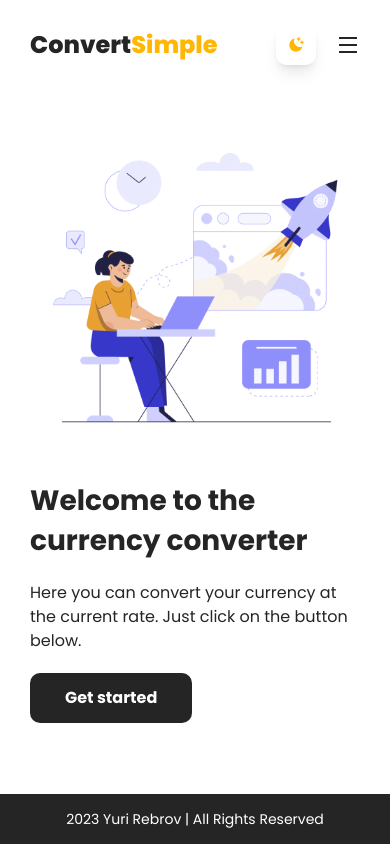
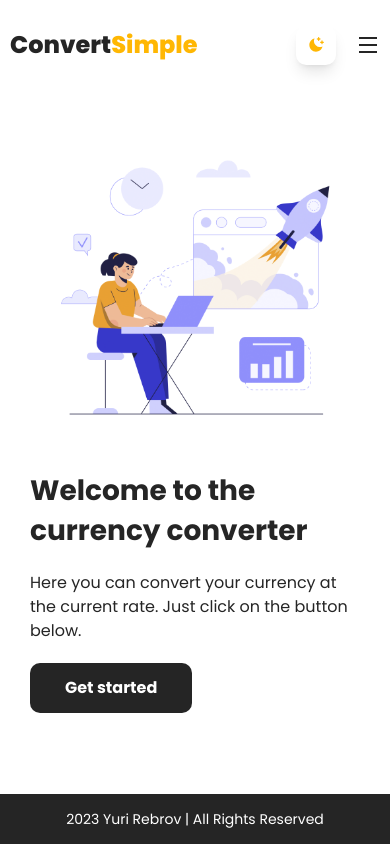
Before and after one commit to RebrovYura/currency-converter-app, a React (Vite) app: page / in a window 390 px wide. Built offline with nearby package versions, Linux system fonts and the light colour scheme.

Commit message:
fixed bugs

```diff
--- a/src/components/Button.jsx
+++ b/src/components/Button.jsx
@@ -3,7 +3,7 @@ import React from 'react'
 const Button = () => {
   return (
     <form action='/converter'>
-        <button className='bg-secondary text-primary font-poppins font-bold text-[16px] md:text-[20px] px-[35px] py-[13px] md:px-[40px] md:py-[15px] rounded-[10px] my-[20px]'>Get started</button>
+        <button className='bg-secondary text-primary font-poppins font-bold text-[16px] md:text-[20px] px-[35px] py-[13px] md:px-[40px] md:py-[15px] rounded-[10px] my-[20px] hover:opacity-80 transition-opacity'>Get started</button>
     </form>
   )
 }
--- a/src/components/Hero.jsx
+++ b/src/components/Hero.jsx
@@ -19,7 +19,7 @@ const Hero = () => {
                     <Button />
                 </div>
             </div>
-            <div className='min-w-[350px]'>
+            <div className='min-w-[250px]'>
                 <img src={img} alt="hero" />
             </div>
 
--- a/src/components/Navbar.jsx
+++ b/src/components/Navbar.jsx
@@ -7,7 +7,7 @@ import close from '../assets/icons/close.svg';
 const Navbar = (props) => {
   const [burgerMenu, setBurgerMenu] = useState(false)
   return (
-    <nav className='flex justify-between items-center navbar py-[25px] px-[30px]'>
+    <nav className='flex justify-between items-center navbar py-[25px] md:px-[30px] px-[10px]'>
       <span className='font-poppins font-extrabold md:text-[32px] text-[24px] text-secondary'> Convert
         <span className='text-accent'>Simple</span>
       </span>
```
